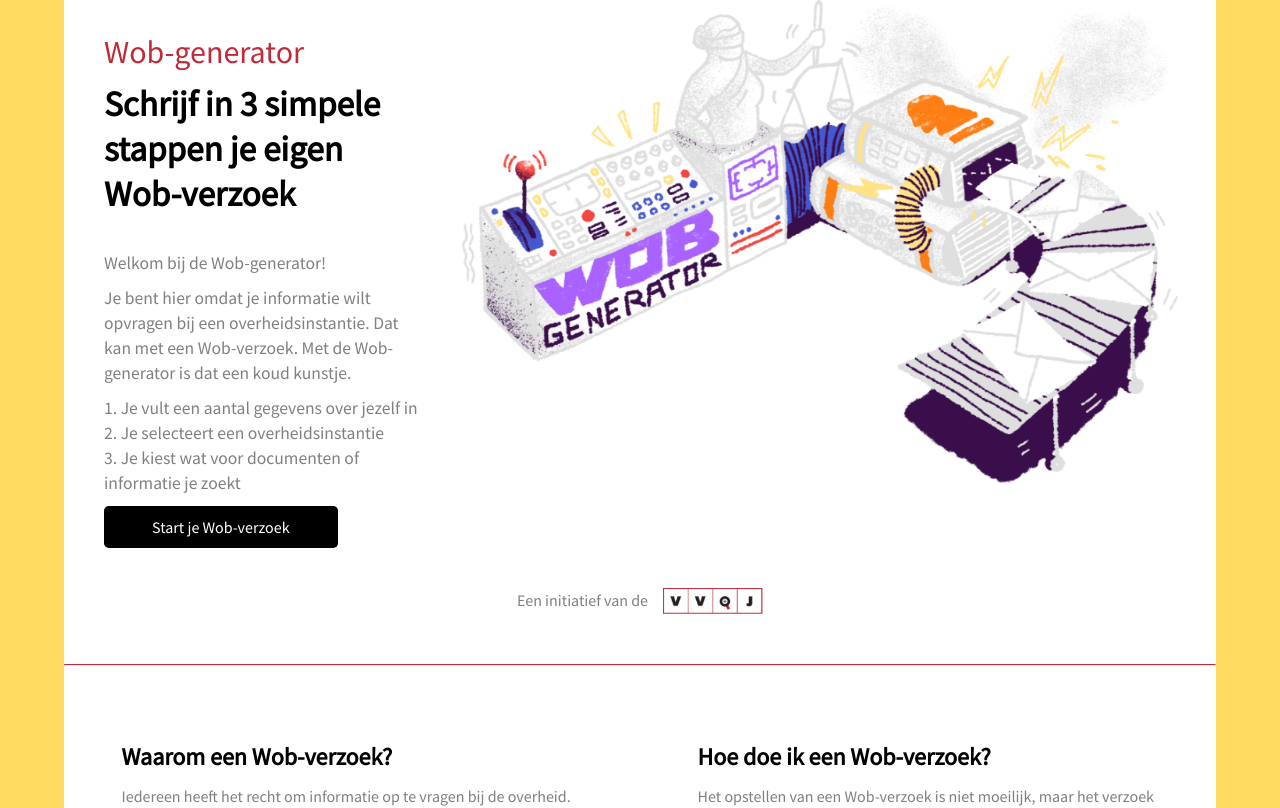
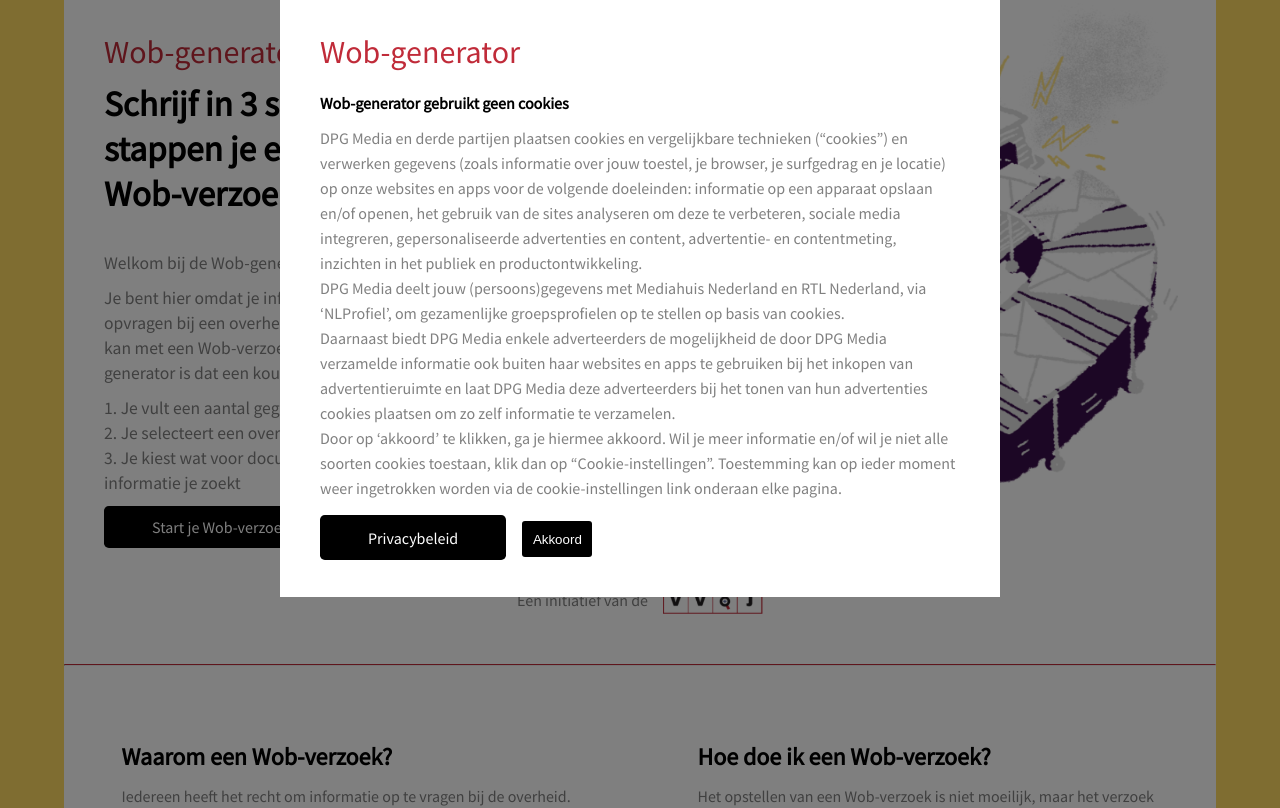
Before and after one commit to LisetHamming/woo-generator, a React (Create React App) app: page / in a window 1280 px wide. Shown: the top 808 px of the page. Built offline with nearby package versions, Linux system fonts and the light colour scheme; no server answers.

Commit message:
Cookiemelding en delete Download as PDF

```diff
--- a/src/App.css
+++ b/src/App.css
@@ -7,7 +7,20 @@
 .objectInput button {
 	min-width: 70px;
 }
+.cookie{
+	position: absolute;
+	background-color: rgba(0, 0, 0, 0.5);
+	height: 200vh;
 
+}
+.cookieBlock{
+	max-width: 50%;
+	display: block;
+	margin: auto auto;
+	left: 25%;
+	background-color: white;
+	padding: 40px;
+}
 li button {
 	display: flex;
 	width: 32.5vw;
--- /dev/null
+++ b/src/components/Cookiemelding.js
@@ -0,0 +1,32 @@
+import React from "react";
+import { Link } from "react-router-dom";
+
+function Cookiemelding({showCookie, value}) {
+	return (
+		<div className="cookie">
+			<div className="cookieBlock">
+			<p className="logo">Wob-generator</p>
+			<h1>Wob-generator gebruikt geen cookies</h1>
+			<p>
+				DPG Media en derde partijen plaatsen cookies en vergelijkbare technieken (“cookies”) en verwerken gegevens (zoals informatie over jouw toestel, je browser, je surfgedrag en je locatie) op onze websites en apps voor de volgende doeleinden: informatie op een apparaat opslaan en/of openen, het gebruik van de sites analyseren om deze te verbeteren, sociale media integreren, gepersonaliseerde advertenties en content, advertentie- en contentmeting, inzichten in het publiek en productontwikkeling.</p>
+			<p>DPG Media deelt jouw (persoons)gegevens met Mediahuis Nederland en RTL Nederland, via ‘NLProfiel’, om gezamenlijke groepsprofielen op te stellen op basis van cookies.</p>
+			<p>Daarnaast biedt DPG Media enkele adverteerders de mogelijkheid de door DPG Media verzamelde informatie ook buiten haar websites en apps te gebruiken bij het inkopen van advertentieruimte en laat DPG Media deze adverteerders bij het tonen van hun advertenties cookies plaatsen om zo zelf informatie te verzamelen.</p>
+			<p>Door op ‘akkoord’ te klikken, ga je hiermee akkoord. Wil je meer informatie en/of wil je niet alle soorten cookies toestaan, klik dan op “Cookie-instellingen”. Toestemming kan op ieder moment weer ingetrokken worden via de cookie-instellingen link onderaan elke pagina.</p>
+			<Link to="/PrivacyVoorwaarden">Privacybeleid</Link>
+
+			<button
+					className="buttonStyle"
+					type="button"
+					onClick={() => {
+						showCookie(value.showCookie);
+					}}
+				>
+					Akkoord
+			</button>
+
+			</div>
+
+		</div>
+	);
+}
+export default Cookiemelding;
--- a/src/components/Homepage.js
+++ b/src/components/Homepage.js
@@ -17,7 +17,8 @@
 import StapEinde from "./StapEinde";
 import StapExtra from "./StapExtra";
 import StapVoorAf from "./StapVoorAf";
-import Lancering from "./Lancering"
+import Lancering from "./Lancering";
+import Cookiemelding from "./Cookiemelding"
 
 const initialState = {
 	1: true,
@@ -44,6 +45,7 @@
 	22: false,
 	23: false,
 	24: false,
+	showCookie: "true",
 	userName: "",
 	userAdress: "",
 	userAdressNumber: "",
@@ -134,7 +136,9 @@
 	const handleKeypathChange = ({ currentTarget: { type, name, value, checked } }) => {
 		setValue(set(name, type === "checkbox" ? checked : type === "number" ? Number(value) : value));
 	};
-
+	const showCookie = () =>{
+			setValue(current => ({ ...current, showCookie: false }));
+	}
 	const changeHandlerCheckbox = ({ currentTarget: { value, checked } }) => {
 		setValue(current => ({ ...current, [value]: checked }));
 	};
@@ -257,10 +261,15 @@
 		let dateToday = date + " " + month + " " + year;
 		return dateToday;
 	};
-
+	console.log(value)
 	return (
 		<Switch>
 			<Route exact path="/">
+				{value.showCookie &&
+					<Cookiemelding
+						showCookie={showCookie}
+						value={value}/>
+				}
 				<div className="homepageBlock">
 					<div className="blockText">
 						<p className="logo">Wob-generator</p>
@@ -291,7 +300,7 @@
 					</a>
 				</div>
 				<div className="extra_content">
-					{" "}
+
 					<hr className="horizontalRule"></hr>
 				</div>
 				<HomepageWaarom />
@@ -300,10 +309,11 @@
 				<div className="extra_content"></div>
 
 				<div className="extra_content">
-					{" "}
+
 					<hr className="horizontalRule"></hr>
 				</div>
 				<HomepageOvergenerator />
+
 			</Route>
 			<Route path="/StapVoorAf">
 				<StapVoorAf />
--- a/src/components/Lancering.js
+++ b/src/components/Lancering.js
@@ -1,5 +1,4 @@
 import React from "react";
-import { Link } from "react-router-dom";
 import PopupButton from "./popups/PopupButton";
 import machine from "../assets/machine.png";
 
--- a/src/components/LetterUI.js
+++ b/src/components/LetterUI.js
@@ -45,7 +45,7 @@
 					<br />
 					<p>
 						Met een beroep op de Wet openbaarheid van bestuur (hierna: Wob) verzoek ik, {value.userName},
-						{value.userJournalist ? " journalist, " : " "}
+						{value.userJournalist ? " journalist, " : " "}{value.userJournalist && !value.userCompanyName && " op eigen titel"}
 						{value.userCompanyNameInput.length ? `u namens ${value.userCompanyNameInput}` : ""} om openbaarmaking van of
 						inzage in hieronder nader te specificeren documenten of informatie bij of onder u.
 					</p>
--- a/src/components/StapEinde.js
+++ b/src/components/StapEinde.js
@@ -23,9 +23,7 @@
 				<button className="buttonStyle2" onClick={exportHTMLDoc}>
 					Opslaan als DOC
 				</button>
-				<button className="buttonStyle2" onClick={window.print}>
-					Opslaan als PDF
-				</button>
+
 			</div>
 
 			<div>
--- a/src/components/StapExtra.js
+++ b/src/components/StapExtra.js
@@ -25,7 +25,7 @@
 						/>{" "}
 						Geanonimiseerde documenten
 						<br />
-						<div class="checkmark"></div>
+						<div className="checkmark"></div>
 					</label>
 				</span>
 				<span>
@@ -40,7 +40,7 @@
 						/>{" "}
 						Samenvattingen van documenten
 						<br />
-						<div class="checkmark"></div>
+						<div className="checkmark"></div>
 					</label>
 				</span>
 				<span>
@@ -55,7 +55,7 @@
 						/>{" "}
 						Digitale verstrekking
 						<br />
-						<div class="checkmark"></div>
+						<div className="checkmark"></div>
 					</label>
 				</span>
 				<span>
@@ -70,7 +70,7 @@
 						/>{" "}
 						Inventarislijst vooraf
 						<br />
-						<div class="checkmark"></div>
+						<div className="checkmark"></div>
 					</label>
 				</span>
 				<span>
@@ -85,7 +85,7 @@
 						/>{" "}
 						Insluiting alle gegevensdragers
 						<br />
-						<div class="checkmark"></div>
+						<div className="checkmark"></div>
 					</label>
 				</span>
 				<span>
@@ -100,7 +100,7 @@
 						/>{" "}
 						Doorgeleiding
 						<br />
-						<div class="checkmark"></div>
+						<div className="checkmark"></div>
 					</label>
 				</span>
 				<span>
@@ -115,7 +115,7 @@
 						/>{" "}
 						Motivering bij weigering
 						<br />
-						<div class="checkmark"></div>
+						<div className="checkmark"></div>
 					</label>
 				</span>
 				<span>
@@ -130,7 +130,7 @@
 						/>{" "}
 						Mondelinge toelichting
 						<br />
-						<div class="checkmark"></div>
+						<div className="checkmark"></div>
 					</label>
 				</span>
 				<span>
@@ -145,7 +145,7 @@
 						/>{" "}
 						Inventarislijst toevoegen
 						<br />
-						<div class="checkmark"></div>
+						<div className="checkmark"></div>
 					</label>
 				</span>
 			</form>
```
